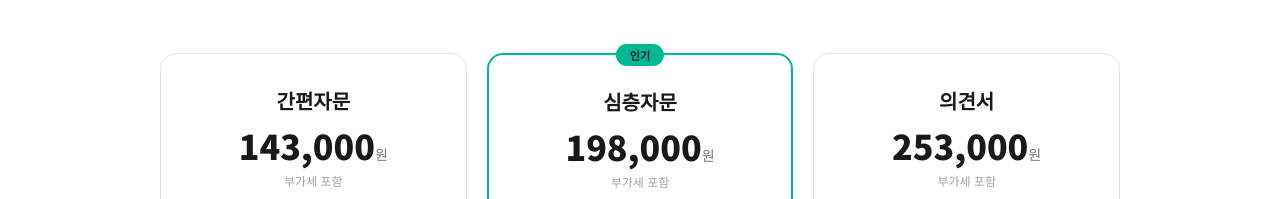
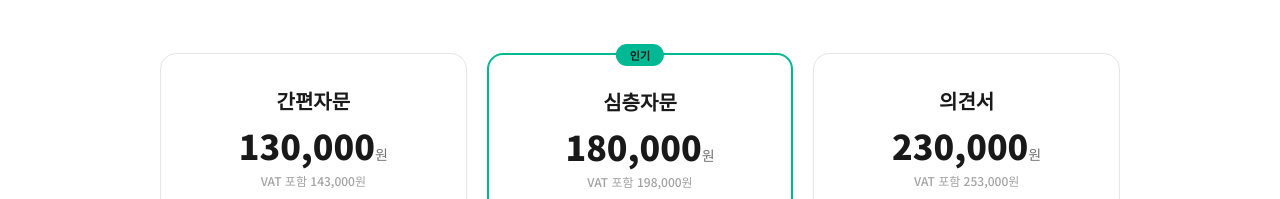
Before and after one commit to jyoon1867/hrer-homepage, a website: page consultation.html in a window 1280 px wide. Shown: the part 753-952 px from the top of the page. Drawn offline with Linux system fonts and the light colour scheme.

Commit message:
가격 VAT 별도/포함 표시: 130,000/180,000/230,000(VAT포함 143,000/198,000/253,000)

```diff
--- a/consultation.html
+++ b/consultation.html
@@ -276,8 +276,8 @@ em{font-style:normal;color:var(--mint);font-weight:700}
   <div class="price-grid">
     <div class="price-card">
       <div class="price-name">간편자문</div>
-      <div class="price-amount">143,000<span>원</span></div>
-      <div class="price-vat">부가세 포함</div>
+      <div class="price-amount">130,000<span>원</span></div>
+      <div class="price-vat">VAT 포함 143,000원</div>
       <div class="price-desc"><em>단일 쟁점</em>의 법률 검토가 필요한 경우</div>
       <ul class="price-list">
         <li>판례·행정해석 근거 포함</li>
@@ -289,8 +289,8 @@ em{font-style:normal;color:var(--mint);font-weight:700}
     </div>
     <div class="price-card pop">
       <div class="price-name">심층자문</div>
-      <div class="price-amount">198,000<span>원</span></div>
-      <div class="price-vat">부가세 포함</div>
+      <div class="price-amount">180,000<span>원</span></div>
+      <div class="price-vat">VAT 포함 198,000원</div>
       <div class="price-desc"><em>복수 쟁점</em> 또는 구체적 사실관계 분석이 필요한 경우</div>
       <ul class="price-list">
         <li><em>복수 판례·행정해석</em> 교차 검토</li>
@@ -302,8 +302,8 @@ em{font-style:normal;color:var(--mint);font-weight:700}
     </div>
     <div class="price-card">
       <div class="price-name">의견서</div>
-      <div class="price-amount">253,000<span>원</span></div>
-      <div class="price-vat">부가세 포함</div>
+      <div class="price-amount">230,000<span>원</span></div>
+      <div class="price-vat">VAT 포함 253,000원</div>
       <div class="price-desc"><em>서면 의견서</em>가 필요한 경우 (분쟁 대비, 내부 보고용)</div>
       <ul class="price-list">
         <li><em>법적 검토 의견서</em> 형태</li>
```
Also changed, not shown: index.html (+1 -1 lines), order.html (+6 -3 lines).
